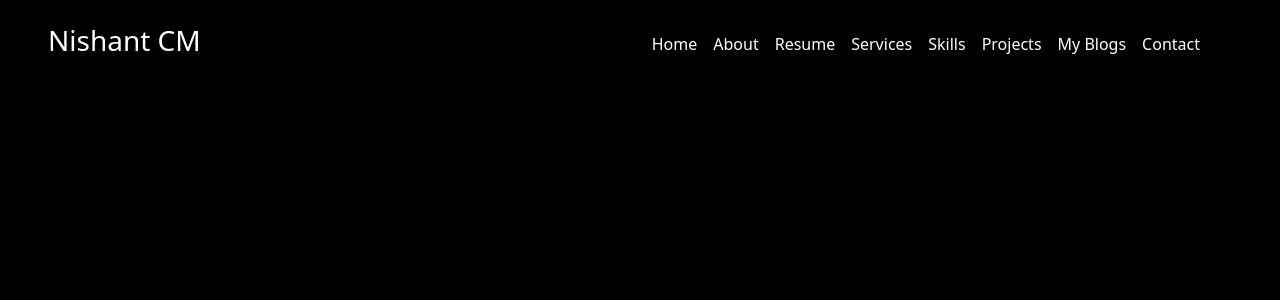
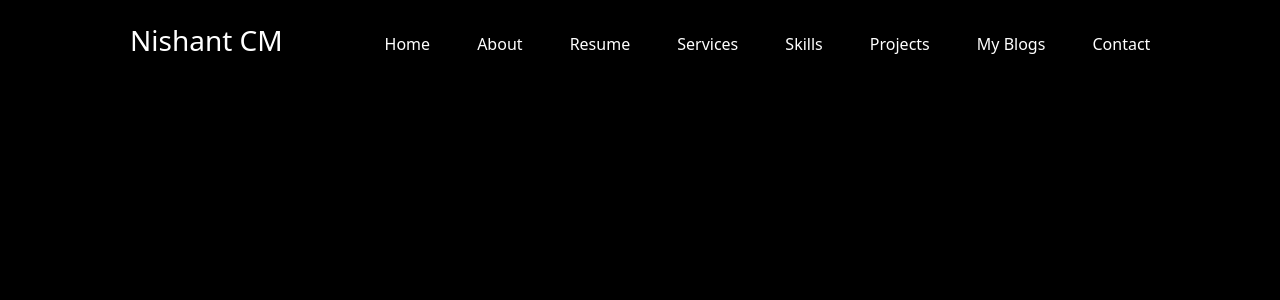
Before and after one commit to nishantcm/myportfolio, a React (Create React App) app: page / in a window 1280 px wide. Shown: the top 300 px of the page. Built offline with nearby package versions, Linux system fonts and the light colour scheme; a web font is replaced by a local one.

Commit message:
Update the file for header

```diff
--- a/src/Header.jsx
+++ b/src/Header.jsx
@@ -2,20 +2,22 @@
 import { Navbar, Row } from "react-bootstrap";
 import Nav from "react-bootstrap/Nav";
 import Col from "react-bootstrap/Col";
+import Container from "react-bootstrap/Container";
 // import Stack from "react-bootstrap/Stack";
 
 export default function Header() {
     return (
         <>
             <Navbar>
+                <Container className="container">
                     <Row className="w-100 border-2">
-                    <Col md={3}>
+                        <Col md={3} lg={3}>
                             <Navbar.Brand href="#home">
                                 <h3 className="headerColor ms-5 mt-3">Nishant CM</h3>
                             </Navbar.Brand>
                         </Col>
-                    <Col md={9}>
-                        <Nav className="justify-content-end me-5 mt-3">
+                        <Col md={9} lg={9}>
+                            <Nav className="justify-content-around mt-3 customMar">
                                 <Nav.Link href="#" className="headerColor">Home</Nav.Link>
                                 <Nav.Link href="#" className="headerColor">About</Nav.Link>
                                 <Nav.Link href="#" className="headerColor">Resume</Nav.Link>
@@ -27,6 +29,8 @@ export default function Header() {
                             </Nav>
                         </Col>
                     </Row>
+                </Container>
+
             </Navbar>
         </>
         // <Card>
```
Lines whose indentation alone changed are shown as unchanged.
